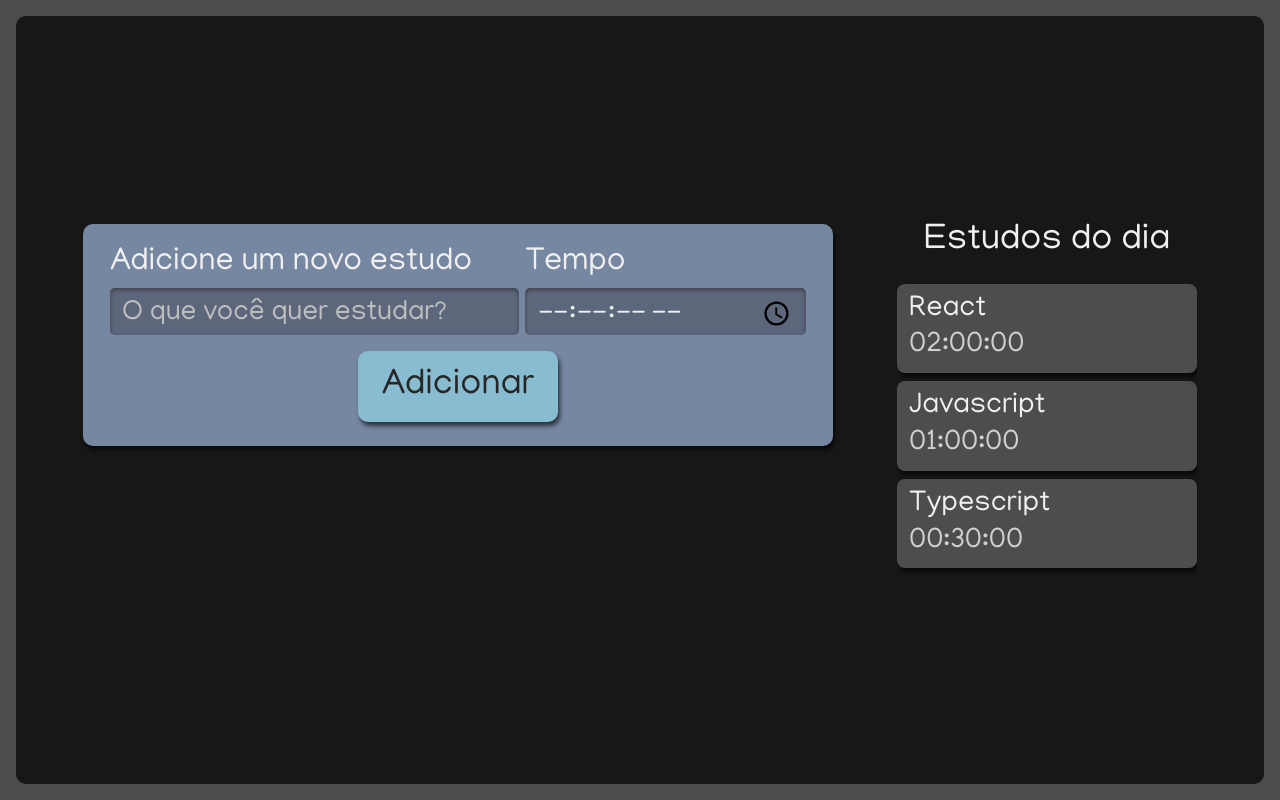
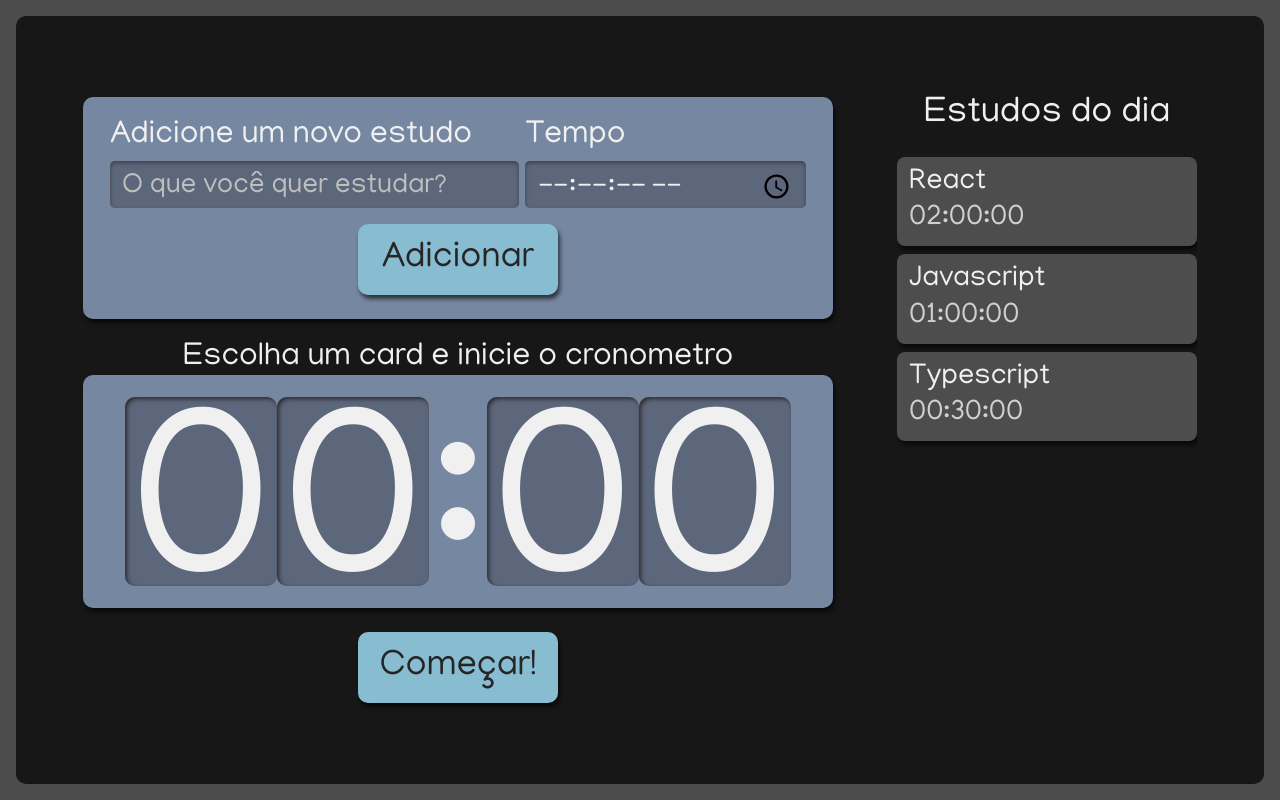
Before and after one commit to WhiteArct1c/cursos-alura, a React (Vite) app in the folder ReactJS/React - escrevendo com typescript/alura-studies/: page / in a window 1280 px wide. Built offline with nearby package versions, Linux system fonts and the light colour scheme.

Commit message:
feat: add relogio and cronometro components

```diff
--- /dev/null
+++ b/ReactJS/React - escrevendo com typescript/alura-studies/src/components/Cronometro/Cronometro.module.scss
@@ -0,0 +1,59 @@
+.cronometro {
+   display: flex;
+   flex-direction: column;
+   align-items: center;
+   grid-area: cronometro;
+
+   .relogioWrapper {
+     align-items: center;
+     background-color: #7687A1;
+     border-radius: 10px;
+     box-shadow: 2px 4px 4px #0000009F;
+     box-sizing: border-box;
+     display: flex;
+     font-size: 5rem;
+     justify-content: center;
+     margin-bottom: 24px;
+     padding: 16px 12px;
+     width: 100%;
+   }
+
+   .titulo {
+     font-size: 2rem;
+   }
+
+   button {
+     background-color: #88bcd1;
+     border-radius: 10px;
+     box-shadow: 2px 4px 4px #0000009F;
+     color: #272626;
+     cursor: pointer;
+     font-size: 1.25rem;
+     padding: 16px;
+     width: 150px;
+
+     &:active {
+       background-color: #7CA6B7;
+       box-shadow: 2px 2px 4px #0000009F inset;
+       cursor: auto;
+     }
+   }
+
+   @media screen and (min-width:1280px) {
+
+     .relogioWrapper{
+       font-size: 15rem;
+     }
+
+     p {
+       font-size: 2rem;
+     }
+
+     button {
+       grid-column-start: span 2;
+       justify-self: center;
+       width: 200px;
+       font-size: 2.25rem;
+     }
+   }
+ }
--- /dev/null
+++ b/ReactJS/React - escrevendo com typescript/alura-studies/src/components/Cronometro/index.tsx
@@ -0,0 +1,17 @@
+import Button from "../Button";
+import Relogio from "../Relogio";
+import style from "./Cronometro.module.scss";
+
+export default function Cronometro() {
+   return(
+      <div className={style.cronometro}>
+         <p className={style.titulo}>Escolha um card e inicie o cronometro</p>
+         <div className={style.relogioWrapper}>
+            <Relogio />
+         </div>
+         <Button>
+            Começar!
+         </Button>
+      </div>
+   )
+}
--- /dev/null
+++ b/ReactJS/React - escrevendo com typescript/alura-studies/src/components/Relogio/Relogio.module.scss
@@ -0,0 +1,21 @@
+.relogioNumero {
+   background-color: #5D677C;
+   box-shadow: 2px 2px 4px #2B2B2B inset;
+   height: 3.6rem;
+   width: 3rem;
+   padding: 8px 4px;
+   border-radius: 10px;
+
+   @media screen and (min-width:1280px) {
+     height: 10.8rem;
+     width: 9rem;
+   }
+ }
+
+ .relogioDivisao {
+   height: 4.2rem;
+
+   @media screen and (min-width:1280px) {
+     height: 12.6rem;
+   }
+ }
--- /dev/null
+++ b/ReactJS/React - escrevendo com typescript/alura-studies/src/components/Relogio/index.tsx
@@ -0,0 +1,13 @@
+import style from './Relogio.module.scss';
+
+export default function Relogio() {
+   return (
+      <>
+         <span className={style.relogioNumero}>0</span>
+         <span className={style.relogioNumero}>0</span>
+         <span className={style.relogioDivisao}>:</span>
+         <span className={style.relogioNumero}>0</span>
+         <span className={style.relogioNumero}>0</span>
+      </>
+   );
+}
--- a/ReactJS/React - escrevendo com typescript/alura-studies/src/pages/App.tsx
+++ b/ReactJS/React - escrevendo com typescript/alura-studies/src/pages/App.tsx
@@ -1,3 +1,4 @@
+import Cronometro from '../components/Cronometro';
 import Form from '../components/Form';
 import List from '../components/List';
 import style from './App.module.scss';
@@ -7,6 +8,7 @@
     <div className={style.AppStyle}>
       <Form />
       <List />
+      <Cronometro />
     </div>
   )
 }
```
